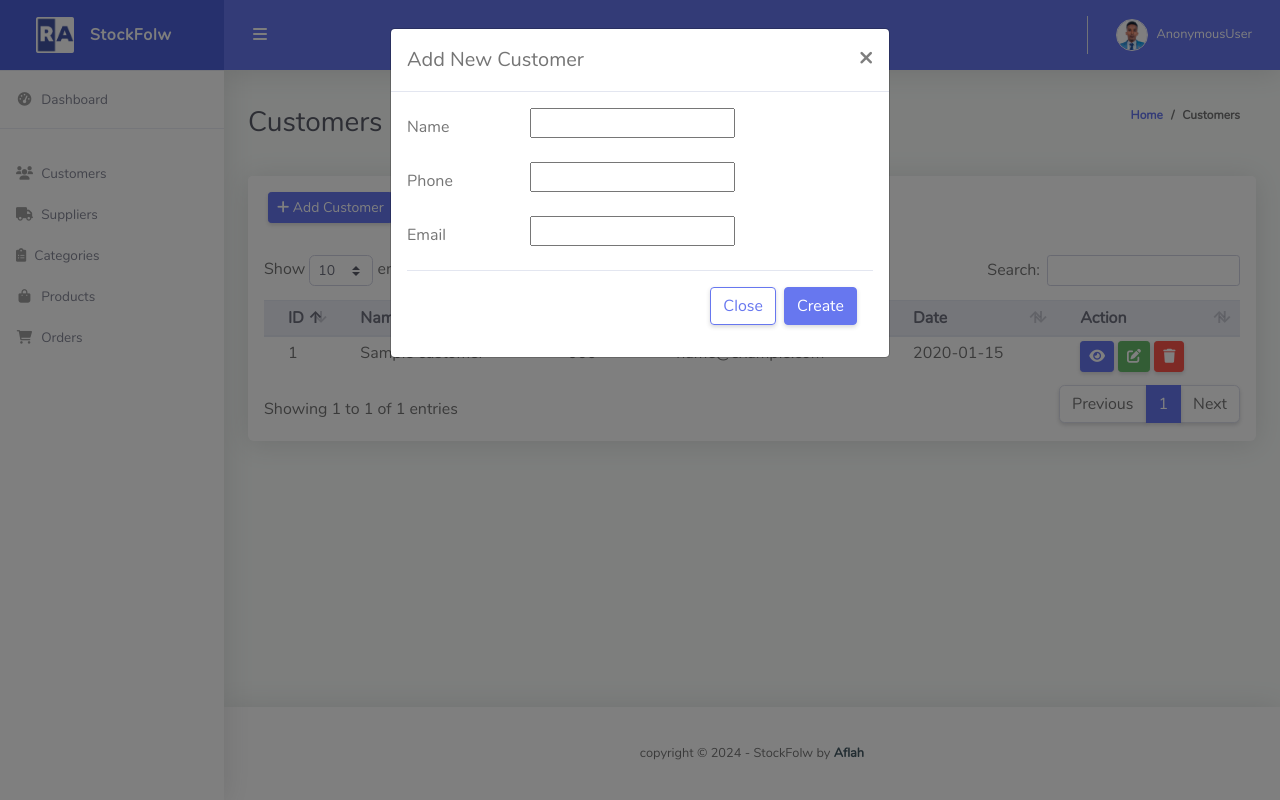
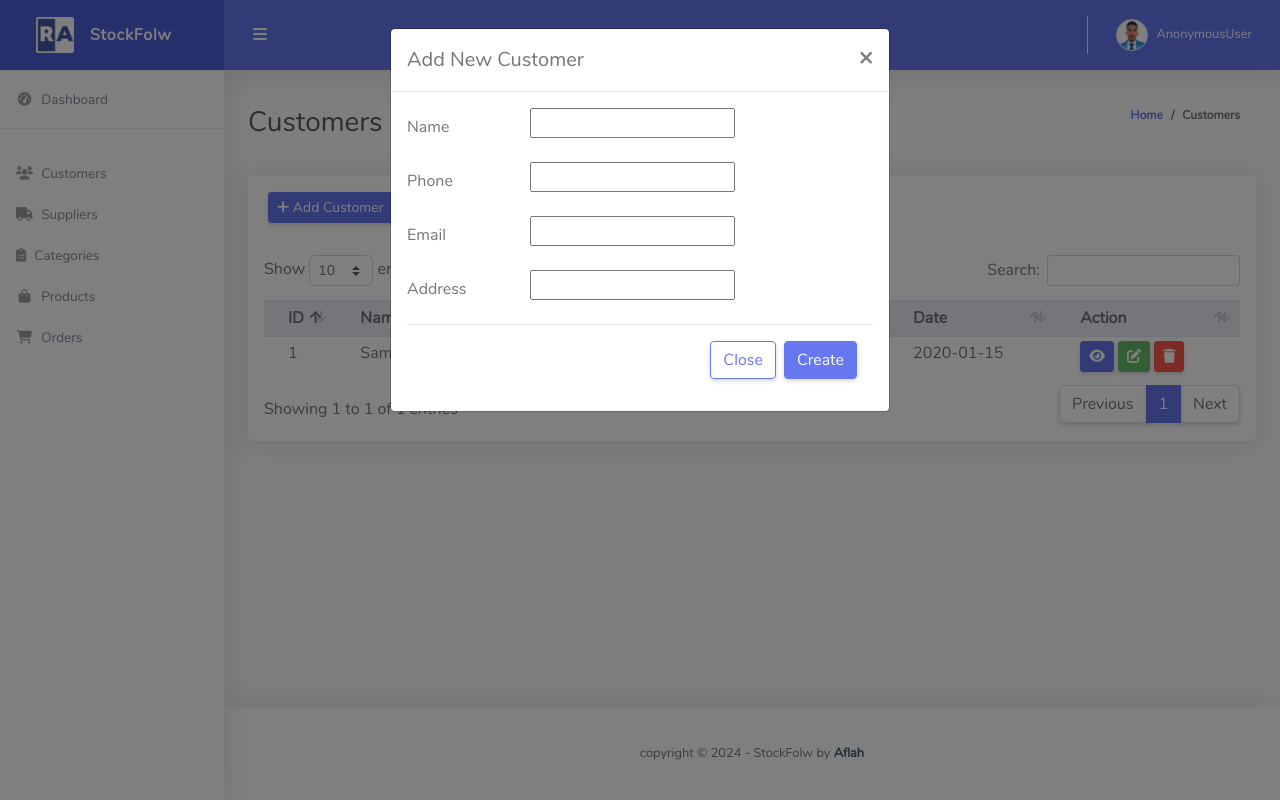
Before and after one commit to AflaxCade/Inventory-Management-System, a Django app: template templates/customer.html in a window 1280 px wide, after a click on "Add Customer". Run offline with Django 3.2, Linux system fonts and the light colour scheme; the template is opened without the code that fills it: most values are stand-ins (such as "Sample title", 1, 10 or a date in 2020); form fields are guessed from the names that the template uses; some libraries are stand-ins or nearby versions.

Commit message:
aaded address field for customer

```diff
--- a/stockflow/forms.py
+++ b/stockflow/forms.py
@@ -43,7 +43,8 @@ class CustomerForm(forms.ModelForm):
             'name': forms.TextInput(attrs={'class': 'form-control', 'placeholder': 'Customer Name', 'required': True}),
             'phone': forms.TextInput(attrs={'class': 'form-control', 'placeholder': 'Phone', 'required': True}),
             'email': forms.EmailInput(attrs={'class': 'form-control', 'placeholder': 'Email', 'required': True}),
-            'profile_pic': forms.FileInput(attrs={'class': 'form-control'}),
+            'address': forms.Textarea(attrs={'class': 'form-control', 'placeholder': 'Address', 'required': True}),
+
         }
 
     def clean_email(self):
--- a/templates/account/profile.html
+++ b/templates/account/profile.html
@@ -85,6 +85,12 @@
                                     </div>
                                 </div>
                                 <div class="form-group row">
+                                    <label for="{{ form.address.id_for_label }}" class="col-sm-3 col-form-label">Address</label>
+                                    <div class="col-sm-9">
+                                        {{ form.address }}
+                                    </div>
+                                </div>
+                                <div class="form-group row">
                                     <label for="{{ form.profile_pic.id_for_label }}" class="col-sm-3 col-form-label">Profile Picture</label>
                                     <div class="col-sm-9">
                                         {{ form.profile_pic }}
--- a/templates/customer.html
+++ b/templates/customer.html
@@ -42,6 +42,12 @@
                             <label class="col-sm-3 col-form-label">Email</label>
                             <div class="col-sm-9">
                                 {{ form.email}}
+                            </div>
+                        </div>
+                        <div class="form-group row">
+                            <label class="col-sm-3 col-form-label">Address</label>
+                            <div class="col-sm-9">
+                                {{ form.address }}
                             </div>
                         </div>
                         <div class="modal-footer">
```
Also changed, not shown: db.sqlite3.
